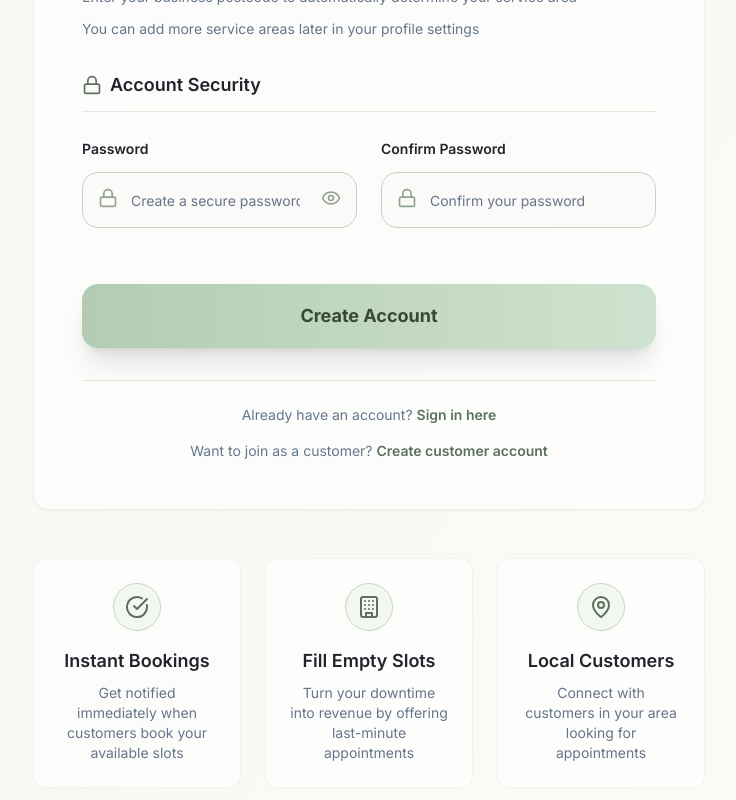
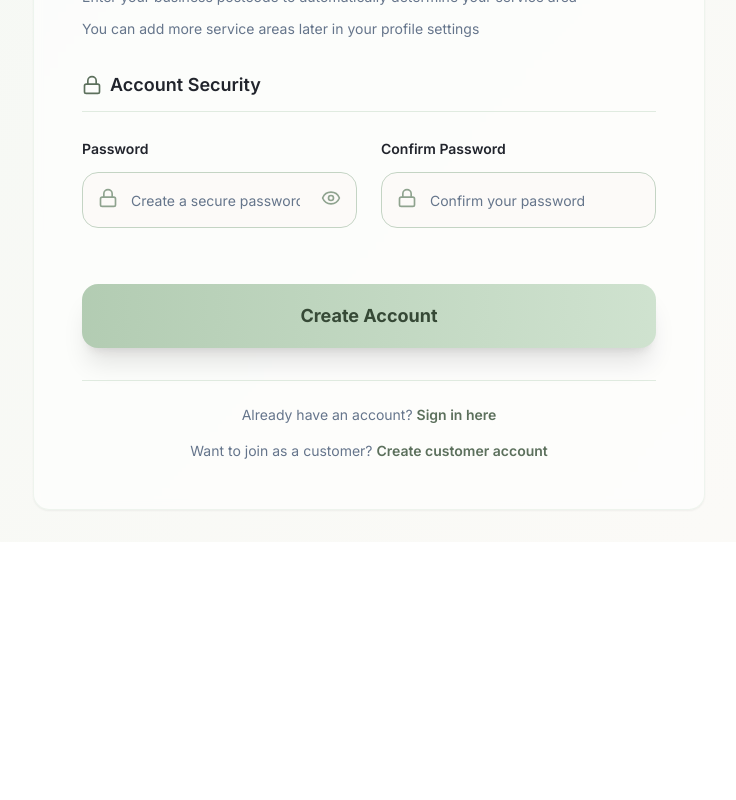
Before and after one commit to LDavies1001/appoint-ease-fill, a React (Vite) app: page /signup/business in a window 1280 px wide. Shown: the part 923-1723 px from the top of the page, without its empty margins (271-1007 px from the left). After the commit the page ends 1465 px from the top, so only its background shows below. Built offline with nearby package versions, Linux system fonts and the light colour scheme.

Commit message:
Remove unnecessary elements
Remove the selected grid container and its children from the business signup page.

```diff
--- a/src/pages/BusinessSignup.tsx
+++ b/src/pages/BusinessSignup.tsx
@@ -576,32 +576,6 @@ const BusinessSignup = () => {
             </div>
           </Card>
 
-          {/* Benefits Section */}
-          <div className="mt-12 grid grid-cols-1 md:grid-cols-3 gap-6 text-center">
-            <div className="p-6 bg-white/60 backdrop-blur-sm rounded-xl border border-sage-100/50 hover:shadow-lg hover:-translate-y-1 transition-all duration-300">
-              <div className="w-12 h-12 bg-sage-50 border border-sage-200 rounded-full flex items-center justify-center mx-auto mb-4">
-                <CheckCircle className="h-6 w-6 text-sage-600" />
-              </div>
-              <h4 className="text-lg font-semibold text-foreground mb-2">Instant Bookings</h4>
-              <p className="text-sm text-muted-foreground">Get notified immediately when customers book your available slots</p>
-            </div>
-
-            <div className="p-6 bg-white/60 backdrop-blur-sm rounded-xl border border-sage-100/50 hover:shadow-lg hover:-translate-y-1 transition-all duration-300">
-              <div className="w-12 h-12 bg-sage-50 border border-sage-200 rounded-full flex items-center justify-center mx-auto mb-4">
-                <Building className="h-6 w-6 text-sage-600" />
-              </div>
-              <h4 className="text-lg font-semibold text-foreground mb-2">Fill Empty Slots</h4>
-              <p className="text-sm text-muted-foreground">Turn your downtime into revenue by offering last-minute appointments</p>
-            </div>
-
-            <div className="p-6 bg-white/60 backdrop-blur-sm rounded-xl border border-sage-100/50 hover:shadow-lg hover:-translate-y-1 transition-all duration-300">
-              <div className="w-12 h-12 bg-sage-50 border border-sage-200 rounded-full flex items-center justify-center mx-auto mb-4">
-                <MapPin className="h-6 w-6 text-sage-600" />
-              </div>
-              <h4 className="text-lg font-semibold text-foreground mb-2">Local Customers</h4>
-              <p className="text-sm text-muted-foreground">Connect with customers in your area looking for appointments</p>
-            </div>
-          </div>
         </div>
       </div>
     </div>
```
